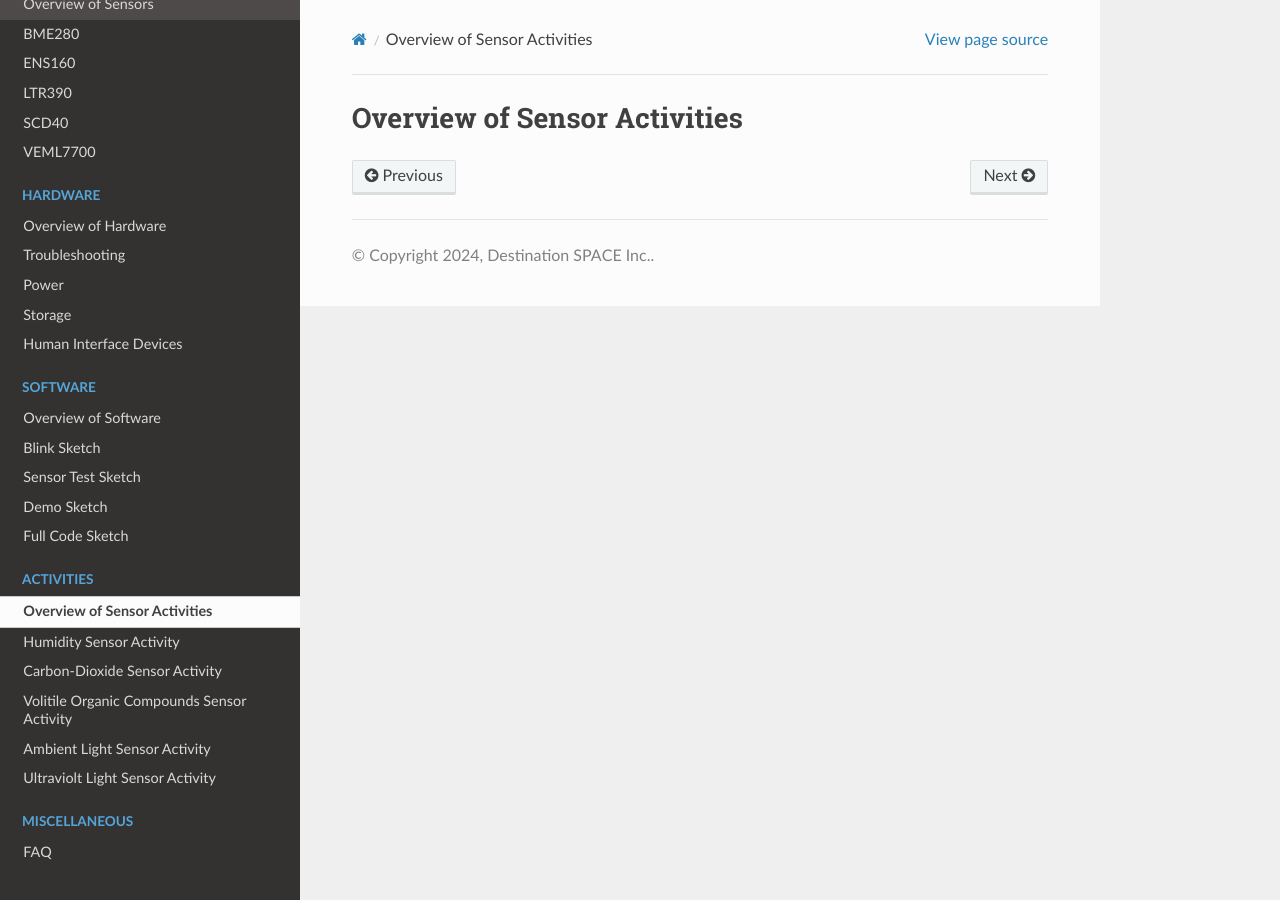
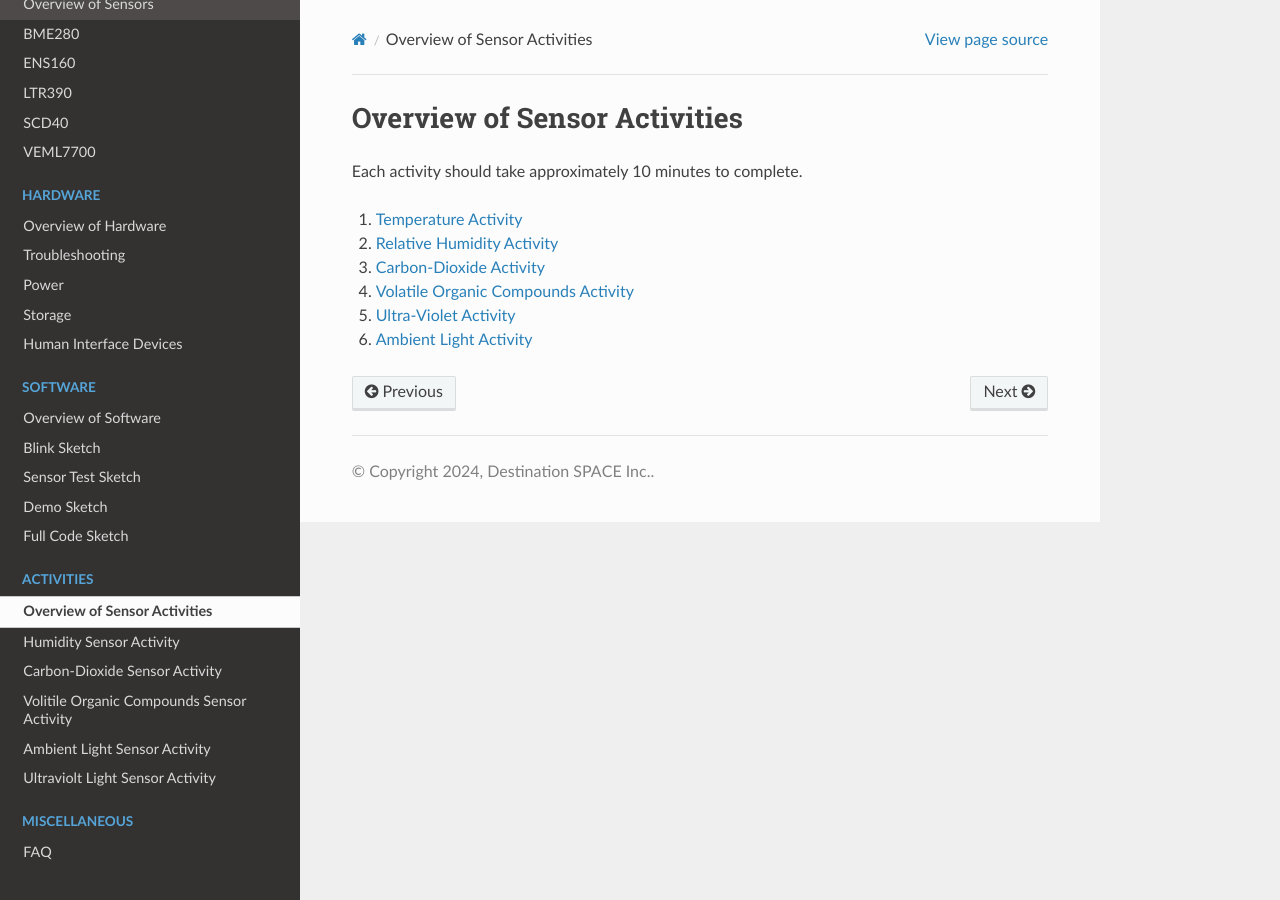
Before and after one commit to Destination-SPACE/DS-Weather-Station-V4.5, a Sphinx documentation site: the page built from docs/activities/index.rst, in a window 1280 px wide. Built offline with Sphinx 7.4.7 and the Read the Docs theme 2.0.0, drawn with Linux system fonts in a browser that asks for light colours; pages that are not in the unit, such as notebooks, are missing from menus.

Commit message:
added activities

```diff
--- a/docs/activities/index.rst
+++ b/docs/activities/index.rst
@@ -15,3 +15,12 @@
 
 Overview of Sensor Activities
 =============================
+
+Each activity should take approximately 10 minutes to complete.
+
+1. :ref:`Temperature Activity<temperature>`
+2. :ref:`Relative Humidity Activity<humidity>`
+3. :ref:`Carbon-Dioxide Activity<CO2>`
+4. :ref:`Volatile Organic Compounds Activity<VOCs>`
+5. :ref:`Ultra-Violet Activity<UVA>`
+6. :ref:`Ambient Light Activity<ALS>`
```
